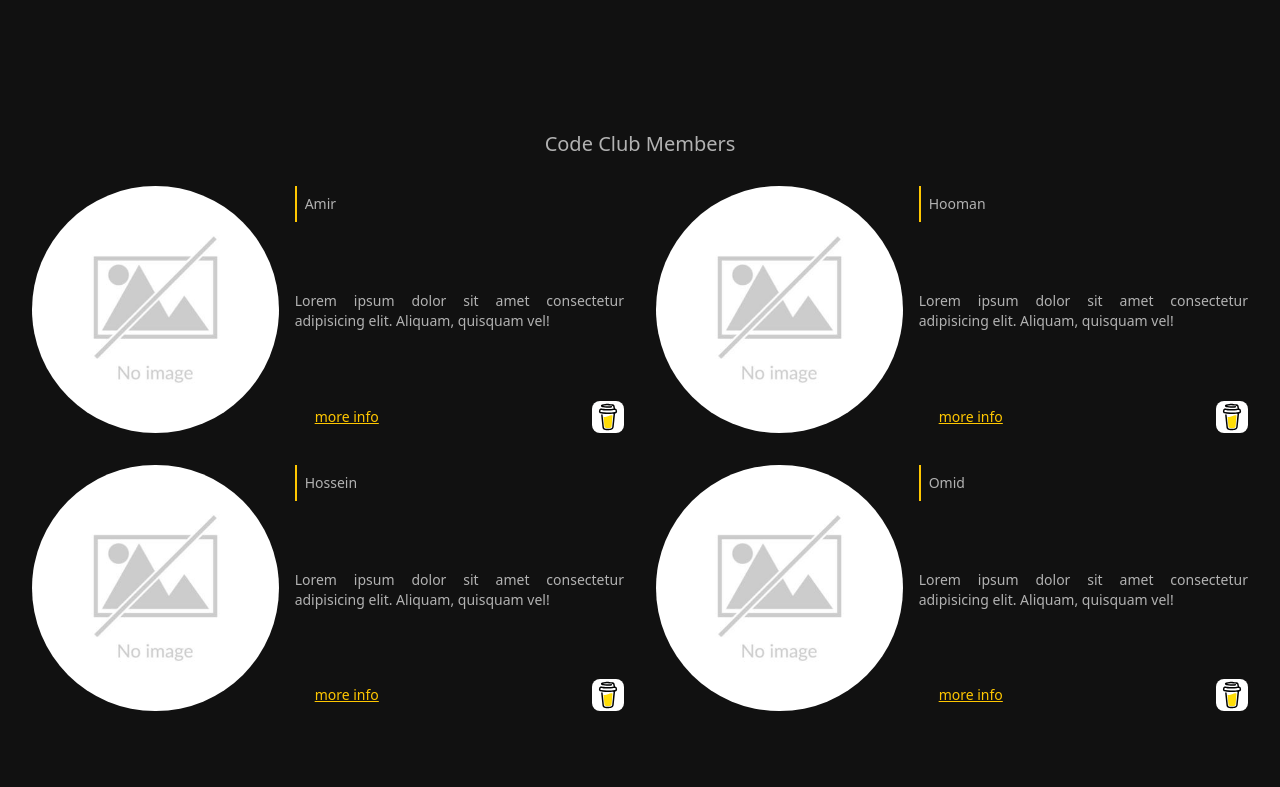
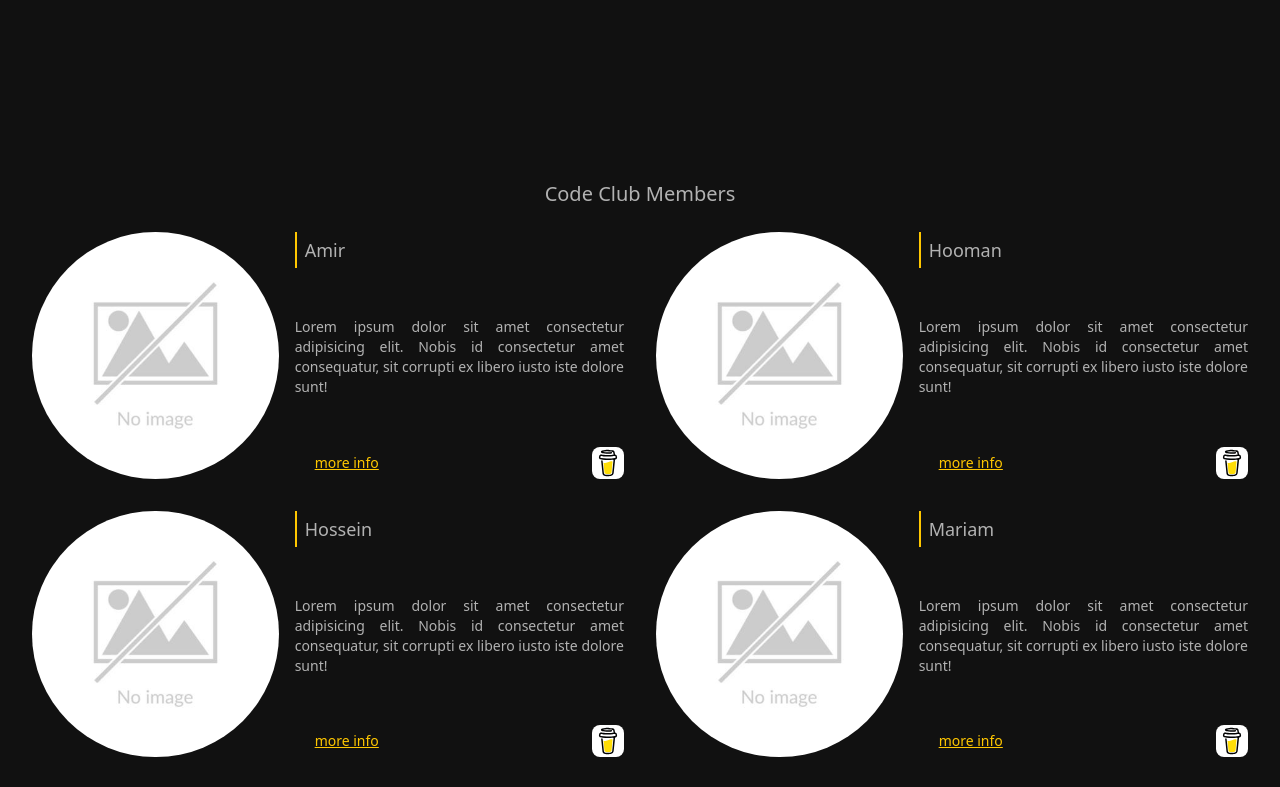
Before and after one commit to github-amirhossein/simple-dev-blog, a React (Vite) app: page / in a window 1280 px wide. Shown: the part 700-1487 px from the top of the page. Built offline with nearby package versions, Linux system fonts and the light colour scheme.

Commit message:
upadate members section & add new member to this section

```diff
--- a/src/components/MemberBio.jsx
+++ b/src/components/MemberBio.jsx
@@ -1,7 +1,7 @@
 import { Link } from 'react-router-dom';
 import coffee from './../assets/images/coffee.svg';
 
-export function MemberBio({ imgSrc, onOpenMoreInfo, memberName = 'Omid' }) {
+export function MemberBio({ imgSrc, onOpenMoreInfo, memberName = 'Omid', shortBiographie }) {
   return (
     <div className='grid grid-cols-12 bg-light dark:bg-gray rounded-3xl over p-2 text-sm'>
       <div className='col-span-4 md:col-span-5 flex items-center justify-center rounded-full overflow-hidden self-center justify-self-center'>
@@ -9,10 +9,9 @@ export function MemberBio({ imgSrc, onOpenMoreInfo, memberName = 'Omid' }) {
       </div>
 
       <div className='col-span-8 md:col-span-7 pl-4 flex flex-col justify-between'>
-        <h3 className='border-l-2 border-yellow p-2'>{memberName}</h3>
+        <h3 className='border-l-2 text-lg border-yellow px-2 py-1'>{memberName}</h3>
         <p className='text-justify my-2'>
-          Lorem ipsum dolor sit amet consectetur adipisicing elit. Aliquam,
-          quisquam vel!
+          {shortBiographie}
         </p>
 
         <div className='flex justify-between items-center h-8'>
--- a/src/components/SectionMembers.jsx
+++ b/src/components/SectionMembers.jsx
@@ -1,6 +1,55 @@
 import { useState } from 'react';
 import noImage from './../assets/images/no-image-available.jpg';
 import { MemberBio } from './MemberBio';
+
+const membersInformation = [
+  {
+    id: 1,
+    name: 'Amir',
+    imgSrc: noImage,
+    shortBiograghi: 'Lorem ipsum dolor sit amet consectetur adipisicing elit. Nobis id consectetur amet consequatur, sit corrupti ex libero iusto iste dolore sunt!',
+    moreInfo: `Lorem ipsum dolor sit amet consectetur adipisicing elit. Inventore mollitia sint, autem corrupti eveniet expedita facilis quos. Reprehenderit dicta deserunt voluptas modi nulla! Iusto enim voluptatum minus minima fuga cumque.
+    Molestiae quo voluptates est aspernatur. Placeat adipisci quae hic harum laborum fuga quod maxime, dolore, quasi blanditiis perspiciatis. Veniam quam necessitatibus recusandae repellat, placeat libero ex fugiat assumenda quas nulla.
+    Distinctio aperiam blanditiis deleniti eligendi voluptatibus rerum magnam qui esse sequi nesciunt facilis consequatur sit recusandae quos eaque tempore, atque nobis quaerat incidunt dolorum hic! Sint provident animi libero facere!`
+  },
+  {
+    id: 2,
+    name: 'Hooman',
+    imgSrc: noImage,
+    shortBiograghi: 'Lorem ipsum dolor sit amet consectetur adipisicing elit. Nobis id consectetur amet consequatur, sit corrupti ex libero iusto iste dolore sunt!',
+    moreInfo: `Lorem ipsum dolor sit amet consectetur adipisicing elit. Inventore mollitia sint, autem corrupti eveniet expedita facilis quos. Reprehenderit dicta deserunt voluptas modi nulla! Iusto enim voluptatum minus minima fuga cumque.
+    Molestiae quo voluptates est aspernatur. Placeat adipisci quae hic harum laborum fuga quod maxime, dolore, quasi blanditiis perspiciatis. Veniam quam necessitatibus recusandae repellat, placeat libero ex fugiat assumenda quas nulla.
+    Distinctio aperiam blanditiis deleniti eligendi voluptatibus rerum magnam qui esse sequi nesciunt facilis consequatur sit recusandae quos eaque tempore, atque nobis quaerat incidunt dolorum hic! Sint provident animi libero facere!`
+  },
+  {
+    id: 3,
+    name: 'Hossein',
+    imgSrc: noImage,
+    shortBiograghi: 'Lorem ipsum dolor sit amet consectetur adipisicing elit. Nobis id consectetur amet consequatur, sit corrupti ex libero iusto iste dolore sunt!',
+    moreInfo: `Lorem ipsum dolor sit amet consectetur adipisicing elit. Inventore mollitia sint, autem corrupti eveniet expedita facilis quos. Reprehenderit dicta deserunt voluptas modi nulla! Iusto enim voluptatum minus minima fuga cumque.
+    Molestiae quo voluptates est aspernatur. Placeat adipisci quae hic harum laborum fuga quod maxime, dolore, quasi blanditiis perspiciatis. Veniam quam necessitatibus recusandae repellat, placeat libero ex fugiat assumenda quas nulla.
+    Distinctio aperiam blanditiis deleniti eligendi voluptatibus rerum magnam qui esse sequi nesciunt facilis consequatur sit recusandae quos eaque tempore, atque nobis quaerat incidunt dolorum hic! Sint provident animi libero facere!`
+  },
+  {
+    id: 4,
+    name: 'Mariam',
+    imgSrc: noImage,
+    shortBiograghi: 'Lorem ipsum dolor sit amet consectetur adipisicing elit. Nobis id consectetur amet consequatur, sit corrupti ex libero iusto iste dolore sunt!',
+    moreInfo: `Lorem ipsum dolor sit amet consectetur adipisicing elit. Inventore mollitia sint, autem corrupti eveniet expedita facilis quos. Reprehenderit dicta deserunt voluptas modi nulla! Iusto enim voluptatum minus minima fuga cumque.
+    Molestiae quo voluptates est aspernatur. Placeat adipisci quae hic harum laborum fuga quod maxime, dolore, quasi blanditiis perspiciatis. Veniam quam necessitatibus recusandae repellat, placeat libero ex fugiat assumenda quas nulla.
+    Distinctio aperiam blanditiis deleniti eligendi voluptatibus rerum magnam qui esse sequi nesciunt facilis consequatur sit recusandae quos eaque tempore, atque nobis quaerat incidunt dolorum hic! Sint provident animi libero facere!`
+  },
+  {
+    id: 5,
+    name: 'Omid',
+    imgSrc: noImage,
+    shortBiograghi: 'Lorem ipsum dolor sit amet consectetur adipisicing elit. Nobis id consectetur amet consequatur, sit corrupti ex libero iusto iste dolore sunt!',
+    moreInfo: `Lorem ipsum dolor sit amet consectetur adipisicing elit. Inventore mollitia sint, autem corrupti eveniet expedita facilis quos. Reprehenderit dicta deserunt voluptas modi nulla! Iusto enim voluptatum minus minima fuga cumque.
+    Molestiae quo voluptates est aspernatur. Placeat adipisci quae hic harum laborum fuga quod maxime, dolore, quasi blanditiis perspiciatis. Veniam quam necessitatibus recusandae repellat, placeat libero ex fugiat assumenda quas nulla.
+    Distinctio aperiam blanditiis deleniti eligendi voluptatibus rerum magnam qui esse sequi nesciunt facilis consequatur sit recusandae quos eaque tempore, atque nobis quaerat incidunt dolorum hic! Sint provident animi libero facere!`
+  },
+
+]
 
 export default function Section2() {
   const [currentBio, setCurrentBio] = useState(null);
@@ -15,31 +64,9 @@ export default function Section2() {
 
   return (
     <section className='items-between relative'>
-      <h2 className='text-xl text-center pb-1'>Code Club Members</h2>
+      <h2 className='text-xl text-center'>Code Club Members</h2>
       <div className='grid py-4 pb-16 gap-4 grid-cols-1 md:grid-cols-2 m-auto'>
-        <MemberBio
-          onOpenMoreInfo={handleOpenMoreInfo}
-          imgSrc={noImage}
-          memberName='Amir'
-        />
-
-        <MemberBio
-          onOpenMoreInfo={handleOpenMoreInfo}
-          imgSrc={noImage}
-          memberName='Hooman'
-        />
-
-        <MemberBio
-          onOpenMoreInfo={handleOpenMoreInfo}
-          imgSrc={noImage}
-          memberName='Hossein'
-        />
-
-        <MemberBio
-          onOpenMoreInfo={handleOpenMoreInfo}
-          imgSrc={noImage}
-          memberName='Omid'
-        />
+        {membersInformation.map(member => <MemberBio memberName={member.name} imgSrc={member.imgSrc} shortBiographie={member.shortBiograghi} onOpenMoreInfo={() => handleOpenMoreInfo(member.id)} key={'member '+member.id}/> )}
       </div>
 
       {currentBio && (
--- a/src/components/SectionStart.jsx
+++ b/src/components/SectionStart.jsx
@@ -2,7 +2,7 @@ import { Link } from 'react-router-dom';
 
 export default function Section1() {
   return (
-    <section className='min-h-[calc(100vh-50px)] flex flex-col justify-center items-center'>
+    <section className='min-h-screen flex flex-col justify-center items-center'>
       <h1 className='text-6xl p-4 font-caveat text-center'>
         Building a <span className='text-yellow'>better</span> web, together
       </h1>
--- a/src/index.css
+++ b/src/index.css
@@ -6,6 +6,10 @@ html {
   scroll-behavior: smooth;
 }
 
+body::-webkit-scrollbar {
+  display: none;
+}
+
 section{
   padding-inline: 1rem;
 }
```
Also changed, not shown: 1 other file (tests, documents, lock files or other folders).
